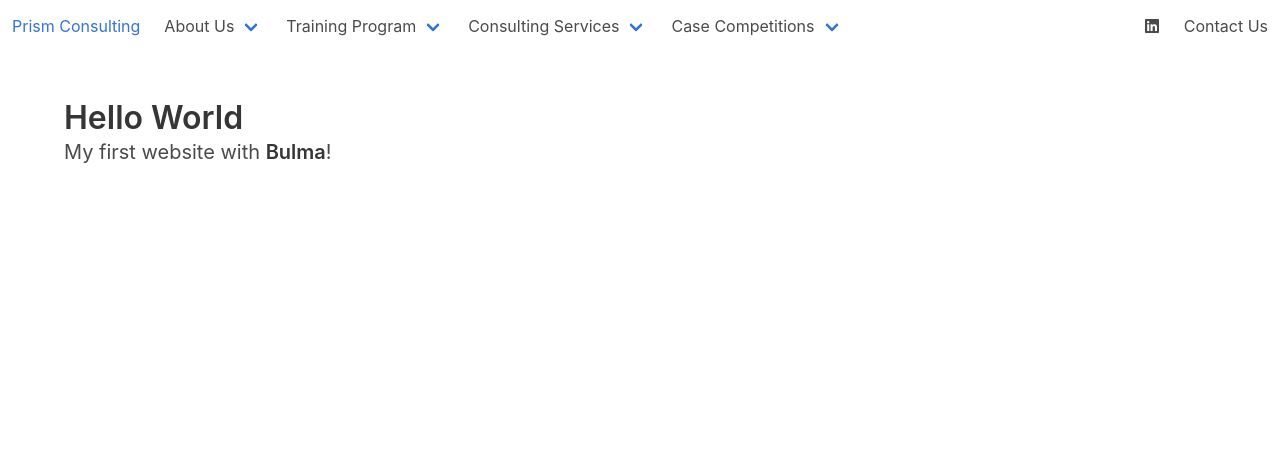
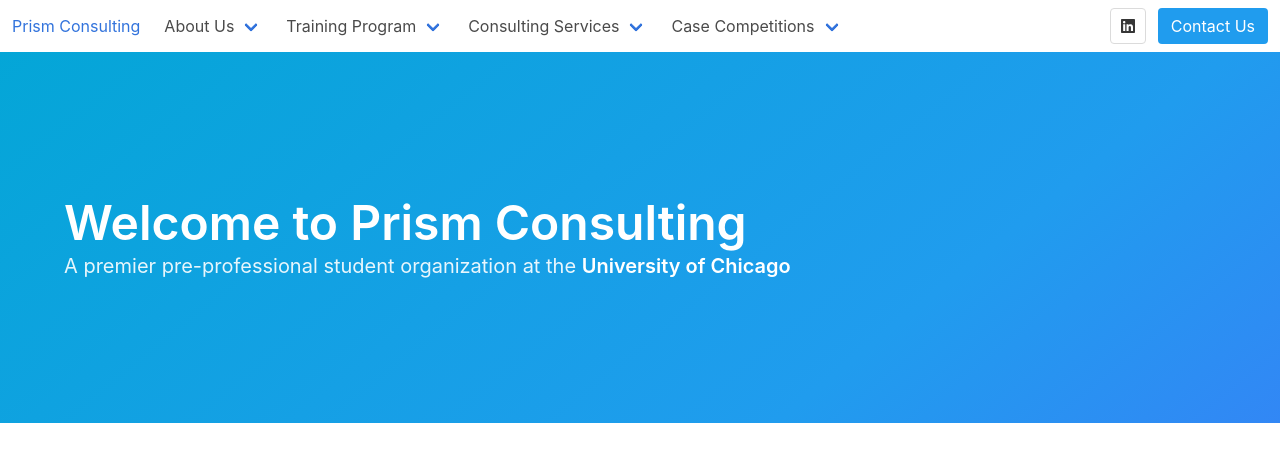
Before and after one commit to jamesliu08/jamesliu08.github.io, a plain HTML site: page index.html in a window 1280 px wide. Drawn offline with nearby package versions, Linux system fonts and the light colour scheme.

Commit message:
Added Hero

```diff
--- a/index.html
+++ b/index.html
@@ -6,20 +6,40 @@
     <title>Prism Consulting Group</title>
     <link rel="stylesheet" href="https://cdnjs.cloudflare.com/ajax/libs/bulma/0.7.4/css/bulma.min.css">
     <script defer src="https://use.fontawesome.com/releases/v5.3.1/js/all.js"></script>
+    <script>
+    document.addEventListener('DOMContentLoaded', () => {
+      // Get all "navbar-burger" elements
+      const $navbarBurgers = Array.prototype.slice.call(document.querySelectorAll('.navbar-burger'), 0);
+      // Check if there are any navbar burgers
+      if ($navbarBurgers.length > 0) {
+        // Add a click event on each of them
+        $navbarBurgers.forEach( el => {
+          el.addEventListener('click', () => {
+            // Get the target from the "data-target" attribute
+            const target = el.dataset.target;
+            const $target = document.getElementById(target);
+            // Toggle the "is-active" class on both the "navbar-burger" and the "navbar-menu"
+            el.classList.toggle('is-active');
+            $target.classList.toggle('is-active');
+          });
+        });
+      }
+    });
+  </script>
   </head>
   <body>
     <nav class="navbar is-fixed-top" role="navigation" aria-label="main navigation">
       <div class="navbar-brand">
-        <a class="navbar-item" href="https://bulma.io">
+        <a class="navbar-item">
           Prism Consulting
         </a>
-        <a role="button" class="navbar-burger burger" aria-label="menu" aria-expanded="false" data-target="navbarBasicExample">
+        <a role="button" class="navbar-burger" aria-label="menu" aria-expanded="false" data-target="navMenu">
           <span aria-hidden="true"></span>
           <span aria-hidden="true"></span>
           <span aria-hidden="true"></span>
         </a>
       </div>
-      <div id="navbarBasicExample" class="navbar-menu">
+      <div id="navMenu" class="navbar-menu">
         <div class="navbar-start">
           <div class="navbar-item has-dropdown is-hoverable">
             <a class="navbar-link">
@@ -70,26 +90,36 @@
         </div>
 
         <div class="navbar-end">
-          <a class="navbar-item">
+          <div class="navbar-item">
+            <div class="field is-grouped">
+              <p class="control">
+                <a class="bd-tw-button button">
                   <span class="icon has-test-link">
                     <i class="fab fa-linkedin"></i>
                   </span>
                 </a>
-          <a class="navbar-item">
+              </p>
+              <p class="control">
+                <a class="button is-info">
                   Contact Us
                 </a>
+              </p>
+            </div>
+          </div>
         </div>
       </div>
     </nav>
 
-  <section class="section">
+  <section class="hero is-info is-medium is-bold">
+    <div class="hero-body">
       <div class="container">
-      <h1 class="title">
-        Hello World
+        <h1 class="title is-1">
+          Welcome to Prism Consulting
         </h1>
-      <p class="subtitle">
-        My first website with <strong>Bulma</strong>!
-      </p>
+        <h2 class="subtitle">
+          A premier pre-professional student organization at the <strong>University of Chicago</strong>
+        </h2>
+      </div>
     </div>
   </section>
   </body>
```
Lines whose indentation alone changed are shown as unchanged.
